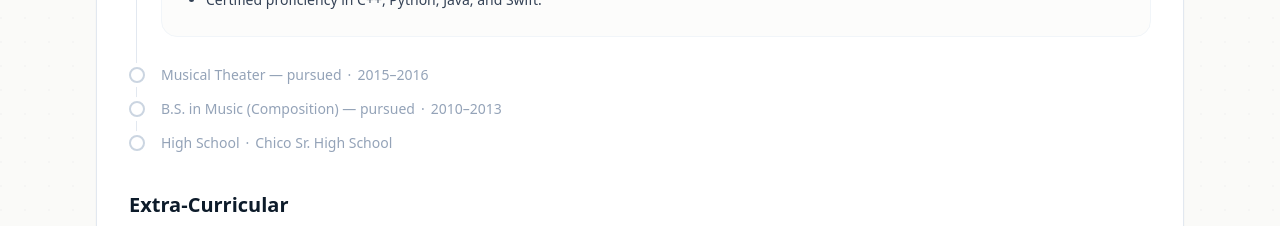
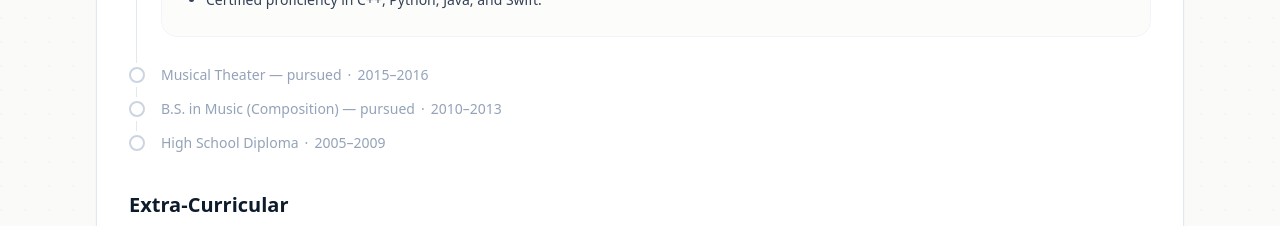
Before and after one commit to austenstrine/austenstrine_portfolio, a Next.js app in the folder apps/web/: page / in a window 1280 px wide. Shown: the part 2500-2726 px from the top of the page. Built offline with nearby package versions, Linux system fonts and the light colour scheme; no server answers.

Commit message:
Fix Chico Sr. High School diploma dates (2005–2009).
Timeline education and CV Education now show High School Diploma with dates.

```diff
--- a/apps/web/src/data/cv-content.ts
+++ b/apps/web/src/data/cv-content.ts
@@ -57,8 +57,9 @@ export const CV_CERTIFICATES: CvCertificate[] = [
 		],
 	},
 	{
-		title: 'High School',
+		title: 'High School Diploma',
 		org: 'Chico Sr. High School',
+		dates: '2005–2009',
 		location: 'Chico, CA',
 		bullets: [],
 	},
--- a/apps/web/src/data/experience.ts
+++ b/apps/web/src/data/experience.ts
@@ -376,8 +376,9 @@ export const professionalExperience: ExperienceRole[] = [
 		id: 'edu-chico-hs',
 		kind: 'non-software',
 		category: 'education',
-		title: 'High School',
+		title: 'High School Diploma',
 		organization: 'Chico Sr. High School',
+		dates: '2005–2009',
 		location: 'Chico, CA',
 		bullets: [],
 	},
```
